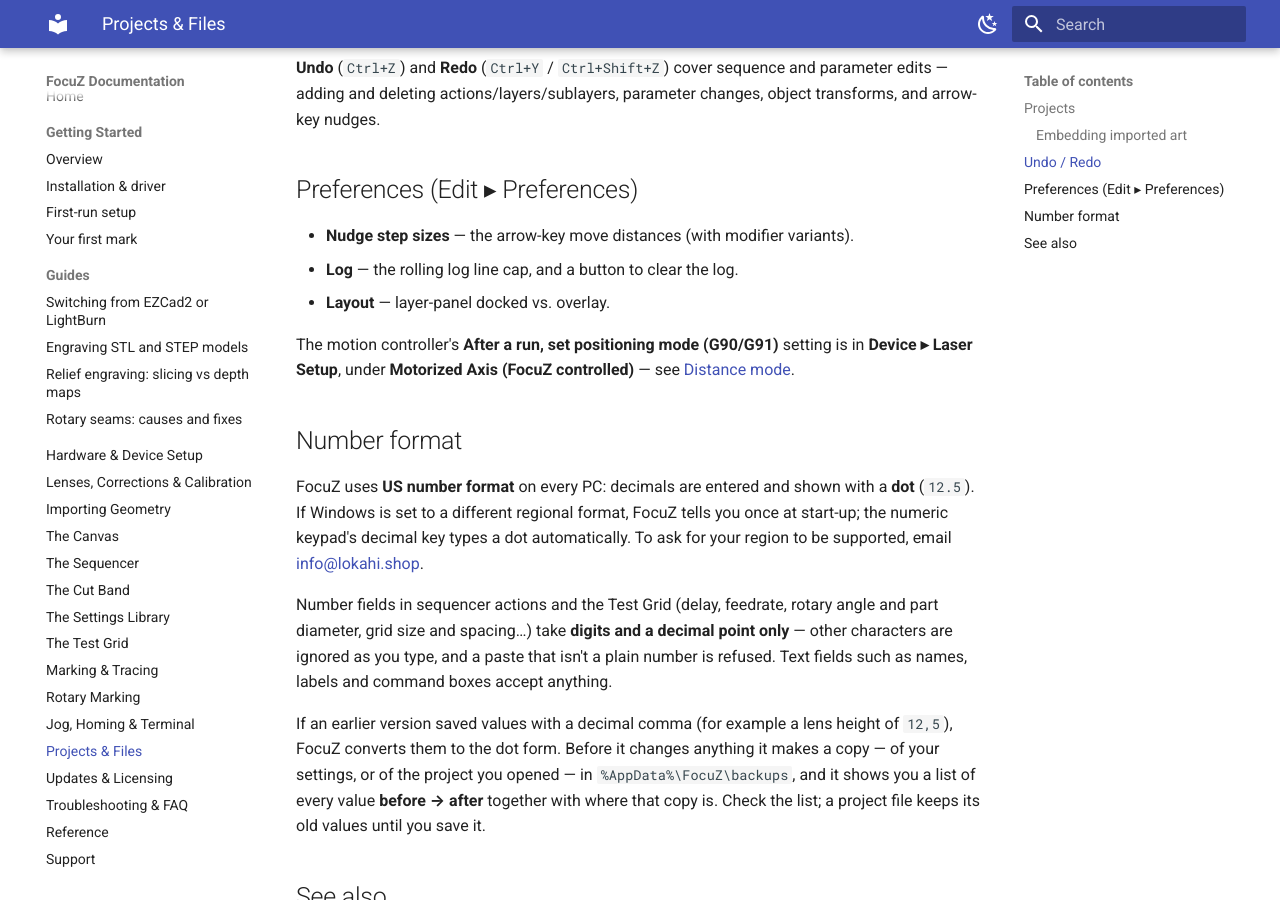
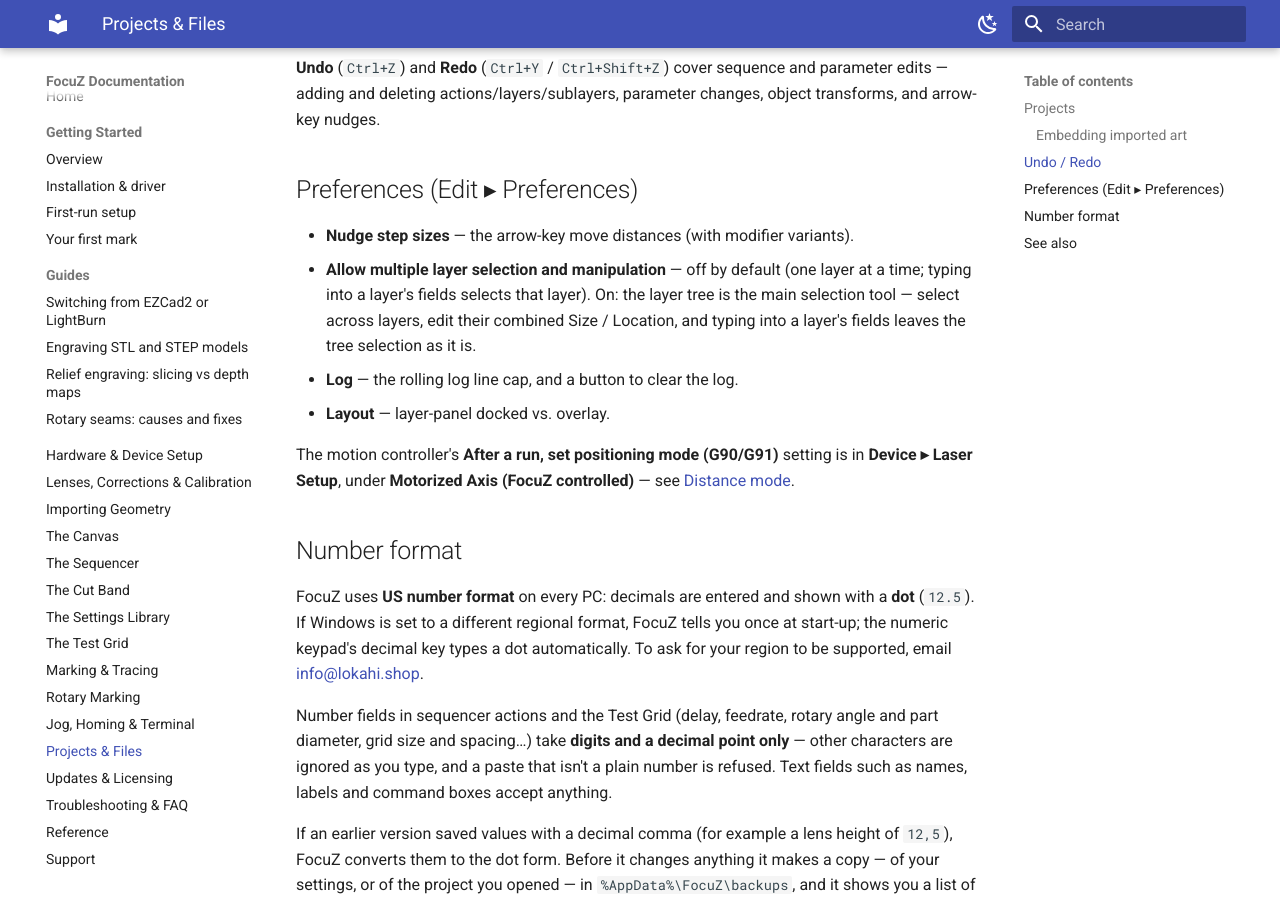
Before and after one commit to Lokahi-Shop/focuz-docs, an MkDocs documentation site: the page built from docs/projects-files.md, in a window 1280 px wide and 900 px high, scrolled down 838 px. Built offline with MkDocs 1.6.1 and Material for MkDocs 9.7.7, drawn with Linux system fonts in a browser that asks for light colours.

Commit message:
Preferences: allow multiple layer selection
Co-Authored-By: Claude Opus 5.5 <noreply@anthropic.com>

```diff
--- a/docs/projects-files.md
+++ b/docs/projects-files.md
@@ -32,6 +32,9 @@ deleting actions/layers/sublayers, parameter changes, object transforms, and arr
 ## Preferences (Edit ▸ Preferences)
 
 - **Nudge step sizes** — the arrow-key move distances (with modifier variants).
+- **Allow multiple layer selection and manipulation** — off by default (one layer at a time; typing into a
+  layer's fields selects that layer). On: the layer tree is the main selection tool — select across layers,
+  edit their combined Size / Location, and typing into a layer's fields leaves the tree selection as it is.
 - **Log** — the rolling log line cap, and a button to clear the log.
 - **Layout** — layer-panel docked vs. overlay.
 
```
Also changed, not shown: docs/canvas.md (+2 -1 lines).
